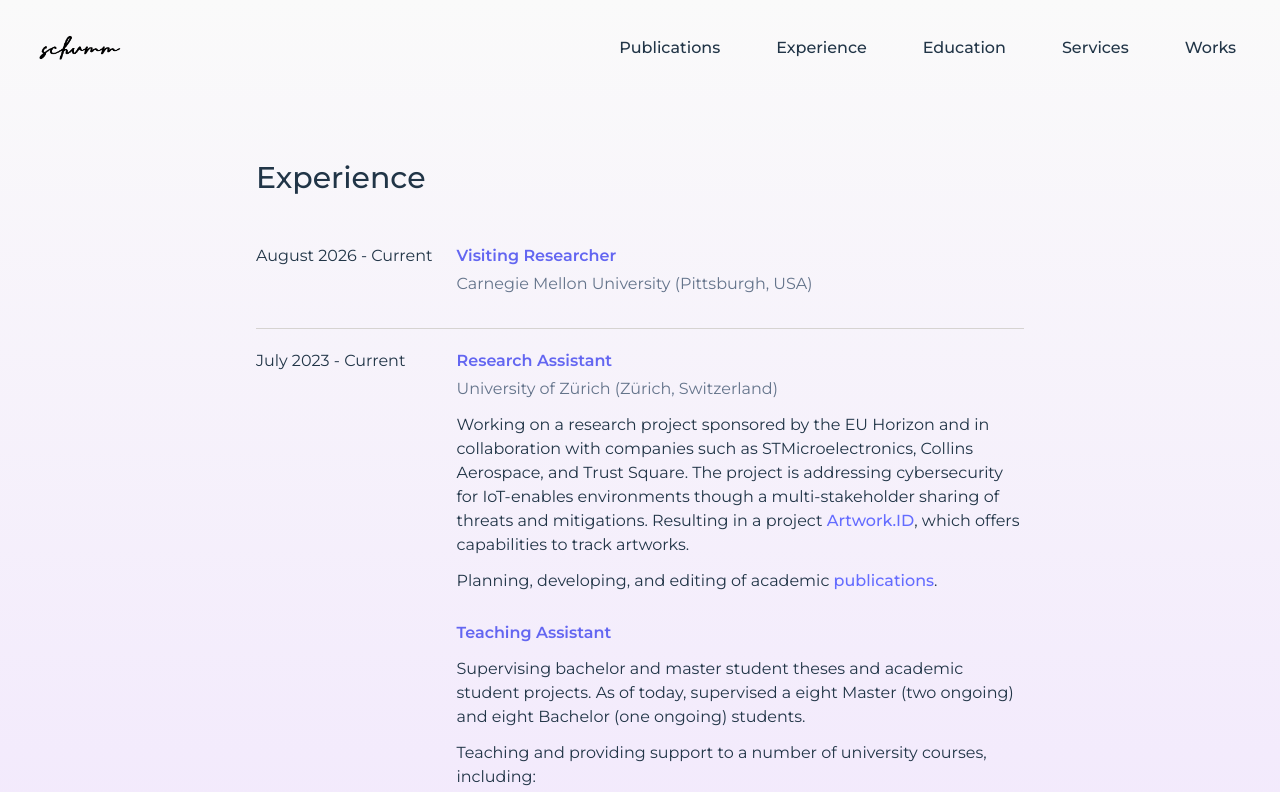
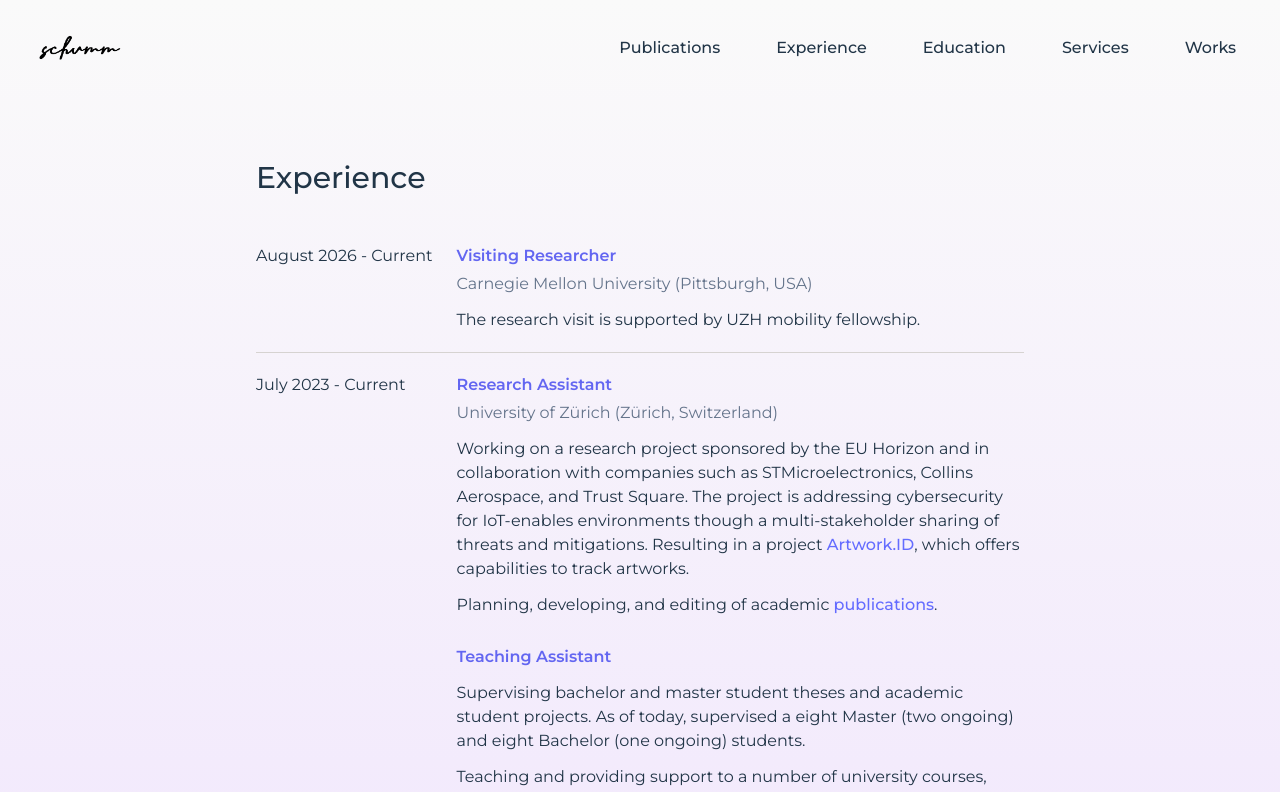
Before and after one commit to schummd/schummd.github.io, a React (Vite) app: page /experience in a window 1280 px wide. Shown: the top 792 px of the page. Built offline with nearby package versions, Linux system fonts and the light colour scheme.

Commit message:
Updated experience

```diff
--- a/src/pages/Experience.jsx
+++ b/src/pages/Experience.jsx
@@ -34,7 +34,7 @@ export default function Experience() {
               <div><h2 className="font-semibold text-indigo-500">Visiting Researcher</h2></div>
               <div className="text-slate-500">Carnegie Mellon University (Pittsburgh, USA)</div>
               <div className="mt-2">
-
+                The research visit is supported by UZH mobility fellowship.
               </div>
             </div>
           </div>
```
